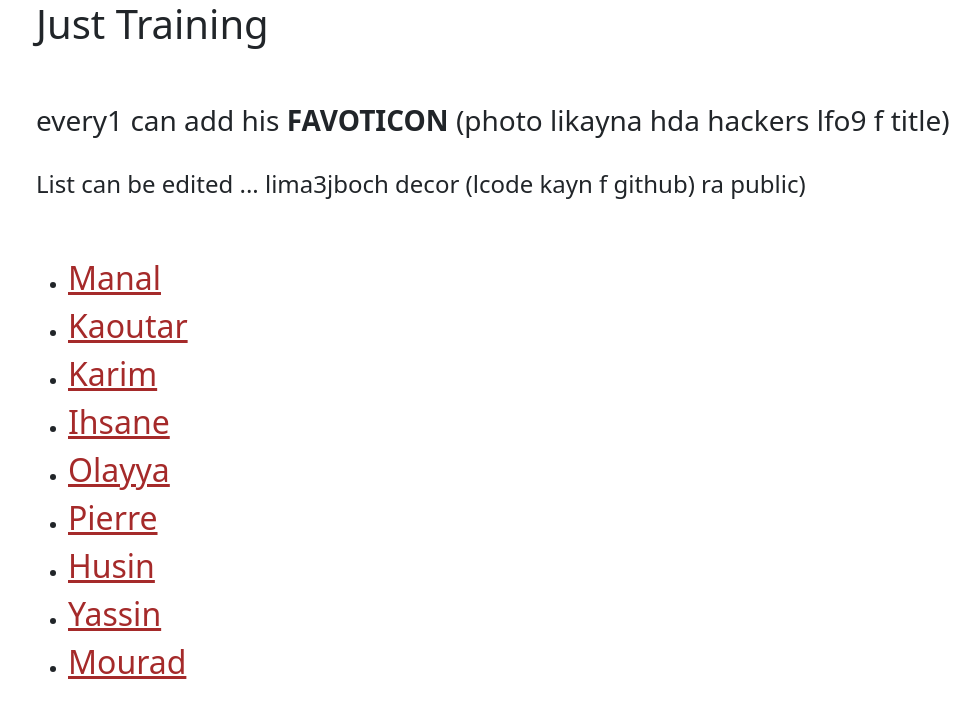
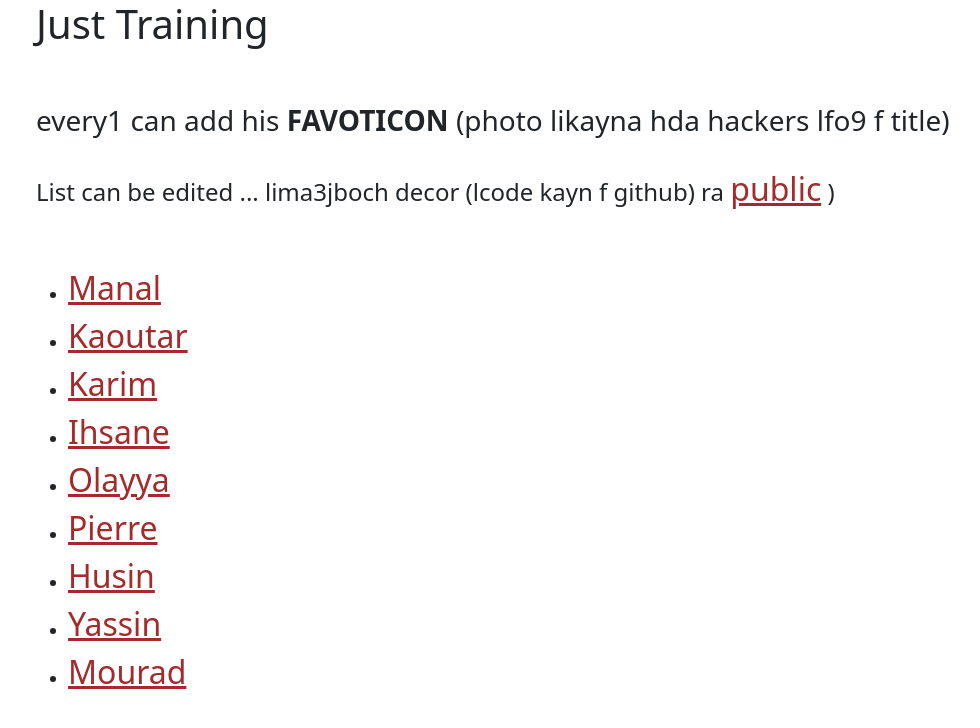
Before and after one commit to ihssaneMns/Portfolio, a plain HTML site: page index.html in a window 1280 px wide. Shown: the whole page, without its empty margins (46-1026 px from the left). Drawn offline with nearby package versions, Linux system fonts and the light colour scheme.

Commit message:
ajoutina lien d repo

```diff
--- a/index.html
+++ b/index.html
@@ -13,7 +13,7 @@
     <div class="container mt-6">
     <h1> Just Training </h1><br><br>
     <h3> every1 can add his <strong>FAVOTICON </strong>(photo likayna hda hackers lfo9 f title) </h3><br>
-    <h4>List can be edited ... lima3jboch decor (lcode kayn f github) ra public)</h4> <br><br>
+    <h4>List can be edited ... lima3jboch decor (lcode kayn f github) ra <a href="https://github.com/mohamedpierre/Portfolio">public</a> )</h4> <br><br>
     <ul>
    <li> <a href="AllHackers/manal.html"> Manal </a><br> </li>
    <li> <a href="AllHackers/kaoutar.html"> Kaoutar </a><br> </li>
```
